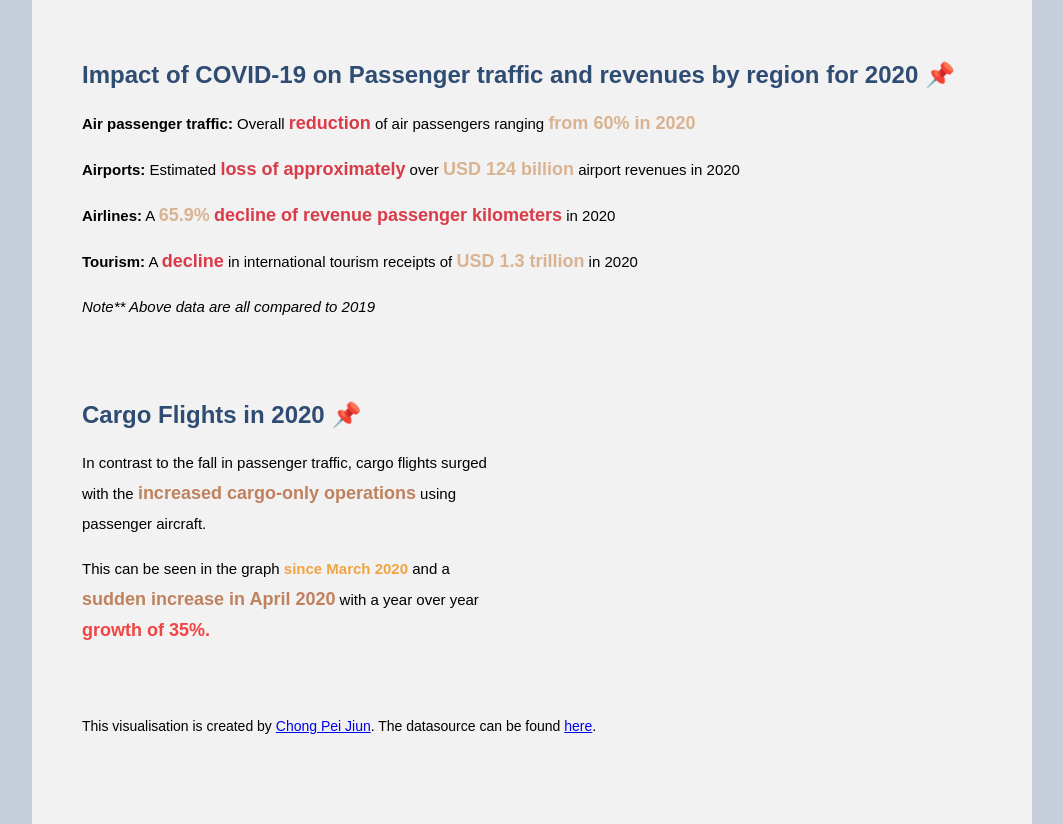
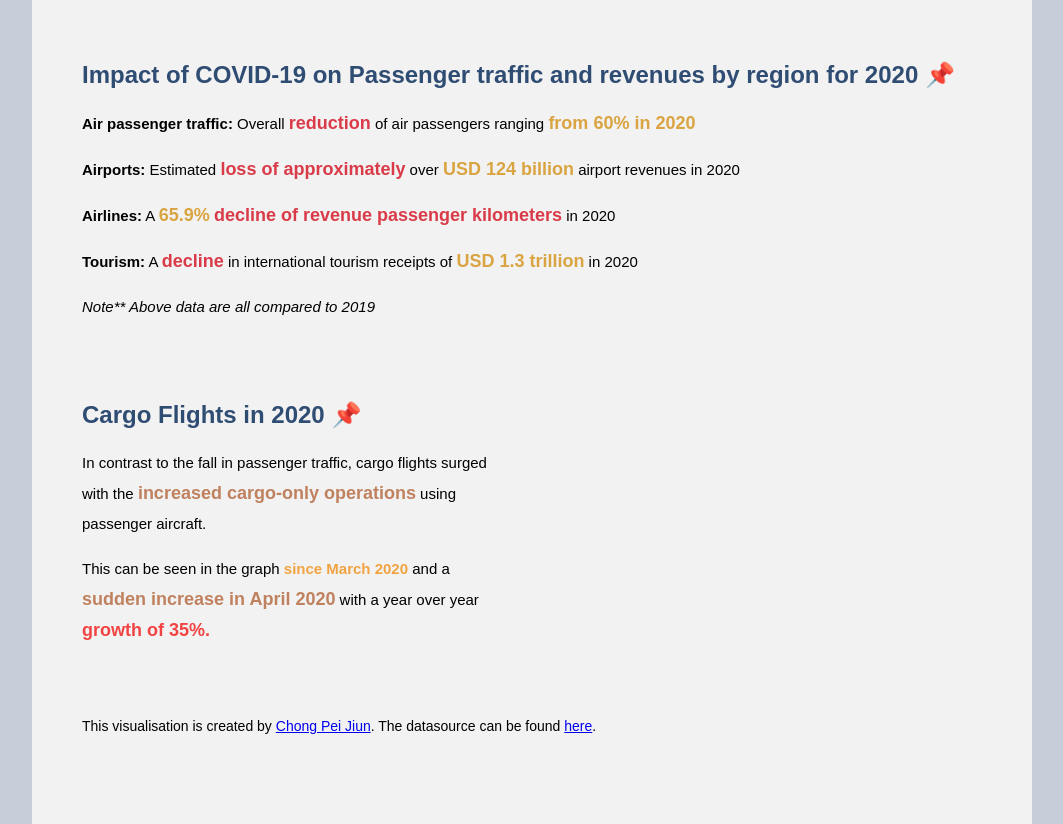
Before and after one commit to peijiunchong/Flights_Statistic, a plain HTML site: page index.html in a window 1280 px wide. Shown: the part 1345-2169 px from the top of the page, without its empty margins (108-1171 px from the left). Drawn offline with nearby package versions, Linux system fonts and the light colour scheme; a script that the page names is missing.

Commit message:
Update color

```diff
--- a/index.html
+++ b/index.html
@@ -146,10 +146,10 @@
         <div class="description description-left">
           <h2 class="title">Impact of COVID-19 on Passenger traffic and revenues by region for 2020 📌</h2>
           <div class="text-style">
-            <p><b>Air passenger traffic:</b> Overall <b style="color: #D93B48; font-size: 18px;">reduction</b> of air passengers ranging <b style=" color: #D9B391; font-size: 18px;">from 60% in 2020</b></p>
-            <p><b>Airports:</b> Estimated <b style=" color: #D93B48; font-size: 18px;">loss of approximately</b> over <b style=" color: #D9B391; font-size: 18px;">USD 124 billion</b> airport revenues in 2020</p>
-            <p><b>Airlines:</b> A <b style=" color: #D9B391; font-size: 18px;">65.9%</b> <b style=" color: #D93B48; font-size: 18px;">decline of revenue passenger kilometers</b> in 2020</p>
-            <p><b>Tourism:</b> A <b style=" color: #D93B48; font-size: 18px;">decline</b> in international tourism receipts of <b style="color: #D9B391; font-size: 18px;">USD 1.3 trillion</b> in 2020</p>
+            <p><b>Air passenger traffic:</b> Overall <b style="color: #D93B48; font-size: 18px;">reduction</b> of air passengers ranging <b style=" color: #D9A441; font-size: 18px;">from 60% in 2020</b></p>
+            <p><b>Airports:</b> Estimated <b style=" color: #D93B48; font-size: 18px;">loss of approximately</b> over <b style=" color: #D9A441; font-size: 18px;">USD 124 billion</b> airport revenues in 2020</p>
+            <p><b>Airlines:</b> A <b style=" color: #D9A441; font-size: 18px;">65.9%</b> <b style=" color: #D93B48; font-size: 18px;">decline of revenue passenger kilometers</b> in 2020</p>
+            <p><b>Tourism:</b> A <b style=" color: #D93B48; font-size: 18px;">decline</b> in international tourism receipts of <b style="color: #D9A441; font-size: 18px;">USD 1.3 trillion</b> in 2020</p>
             <p style="font-style: italic;">Note** Above data are all compared to 2019</p>
           </div>
         </div>
```
